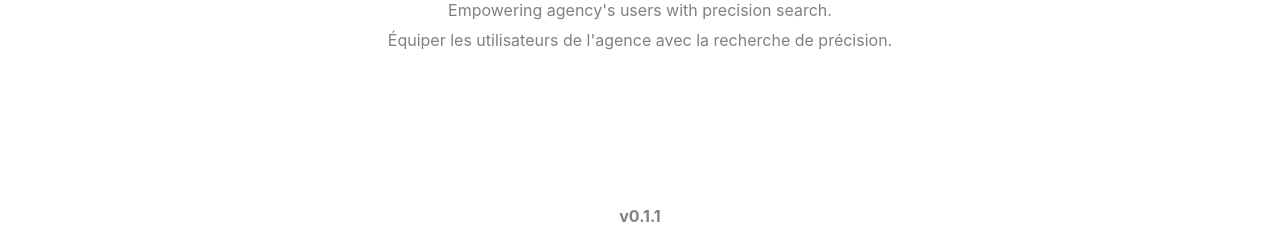
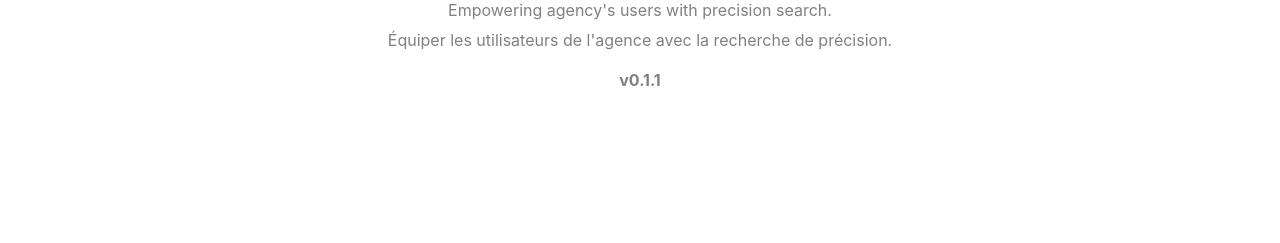
Before and after one commit to ai-cfia/finesse-frontend, a React (Create React App) app: page / in a window 1280 px wide. Shown: the part 554-797 px from the top of the page. Built offline with nearby package versions, Linux system fonts and the light colour scheme; no server answers.

Commit message:
issue#44 Consistent placement of Version Label

```diff
--- a/src/pages/home/Home.module.css
+++ b/src/pages/home/Home.module.css
@@ -93,10 +93,9 @@
 }
 
 .versionText {
-  position: fixed;
+  margin-top : 20px;
   bottom: 20px;
   left: 50%;
-  transform: translateX(-50%);
   text-align: center;
   color: grey;
   font-size: 16px;
--- a/src/pages/home/Home.tsx
+++ b/src/pages/home/Home.tsx
@@ -106,9 +106,9 @@ const Home: React.FC = () => {
           Équiper les utilisateurs de l&apos;agence avec la recherche de
           précision.
         </text>
-      </div>
-      <div className={styles.versionText}>
-        {environment.version !== "" ? "v" + environment.version : ""}
+        <div className={styles.versionText}>
+          {environment.version !== "" ? "v" + environment.version : ""}
+        </div>
       </div>
     </div>
   );
```
